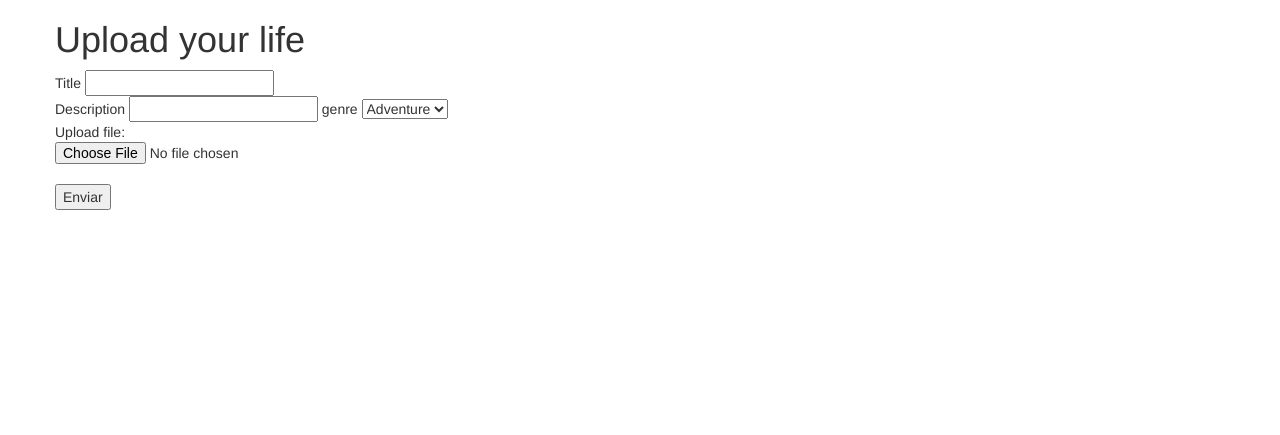
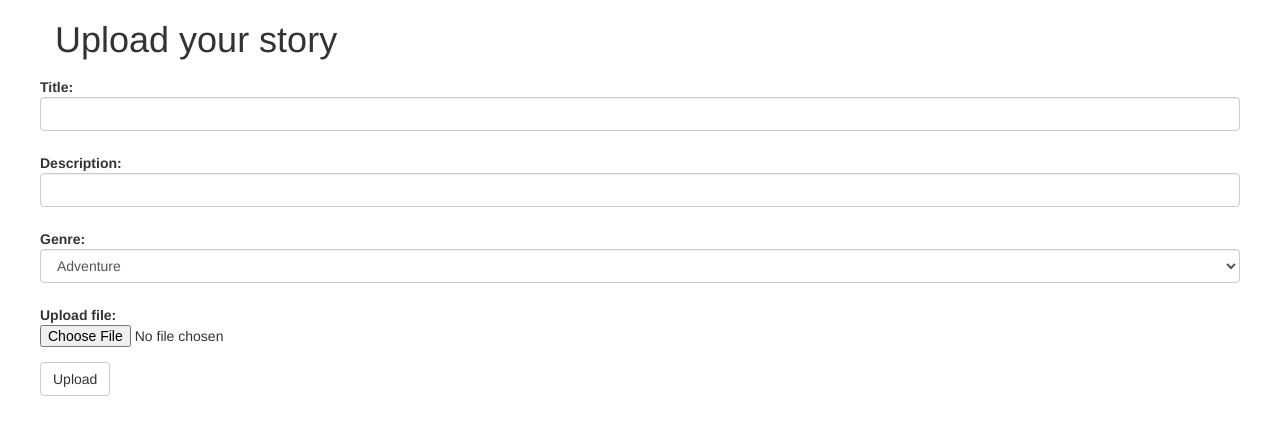
Before and after one commit to SureSRM/L100L_Service, a PHP site: page /upload.php in a window 1280 px wide. Shown: the top 435 px of the page. Run offline with PHP 8.4, Linux system fonts and the light colour scheme; the visitor is signed in with stand-in values (Sample User, id 1).

Commit message:
Cosmetic changes

```diff
--- a/www/html/index.php
+++ b/www/html/index.php
@@ -9,6 +9,7 @@
       <div class="jumbotron text-center">
         <h1> Live 100 lifes </h1>
         <p>New adventures are waiting for you!</p>
+        <input type="button" class="btn btn-info" value="Upload yours" onclick="location.href = '/upload.php';">
       </div>
       <div class="container">
         <div class="row">
@@ -28,7 +29,7 @@
                 </div>
                 <div class="media-body">
                   <h3 class="media-heading">
-                    <a href='life/<?= $story['id'] ?>'>
+                    <a href='story/<?= $story['id'] ?>'>
                       <?= $story['title'] ?>
                     </a>
                     <small> by <?= $story['author'] ?> </small>
--- a/www/html/upload.php
+++ b/www/html/upload.php
@@ -25,7 +25,7 @@
       }
       if (!move_uploaded_file(
           $_FILES['user_file']['tmp_name'],
-          sprintf('life/%s', $id
+          sprintf('story/%s', $id
           )
       )) {
           throw new RuntimeException('Failed to move uploaded file.');
@@ -46,7 +46,7 @@
       <div class="row">
         <h1> Your story was uploaded!</h1>
         <h1> Share it: </br> </h1>
-        <code> <?php echo "{$_SERVER['HTTP_HOST']}/life/{$id}" ?> </code>
+        <code> <?php echo "{$_SERVER['HTTP_HOST']}/story/{$id}" ?> </code>
       </div>
       </div>
 <?php
@@ -71,16 +71,22 @@
     <body>
           <div class="container">
             <div class="row">
-              <h1> Upload your life </h1>
+              <h1> Upload your story </h1>
 
-              <form enctype="multipart/form-data" action="upload.php" method="POST">
+              <form enctype="multipart/form-data" action="upload.php" method="POST" class="form-horizontal">
                 <input type="hidden" name="MAX_FILE_SIZE" value="30000" />
 
-                Title <input type="text" name="title"/>
-                </br>
-                Description <input type="text" name="description"/>
-
-                genre <select name="genre"/>
+                <div class="form-group">
+                  <label for=title class="control-label" >Title:</label>
+                  <input type="text" name="title" class="form-control"/>
+                </div>
+                <div class="form-group">
+                  <label for=description class="control-label" >Description:</label>
+                  <input type="text" name="description" class="form-control"/>
+                </div>
+                <div class="form-group">
+                  <label for=genre class="control-label" >Genre:</label>
+                  <select class="form-control" name="genre" class="form-control"/>
                     <option value="Adventure">Adventure</option>
                     <option value="Action">Action</option>
                     <option value="Drama">Drama</option>
@@ -88,11 +94,16 @@
                     <option value="Mistery">Mistery</option>
                     <option value="Scifi">Scifi</option>
                   </select>
-
-                </br>
-                Upload file: <input name="user_file" type="file" />
-                </br>
-                <input type="submit" name="submit_button" value="Enviar"/>
+                </div>
+                <div class="form-group">
+                  <label for=user_file class="control-label" >Upload file:</label>
+                  <input name="user_file" type="file" class="file"/>
+                </div>
+                <div class="form-group">
+                  <input type="submit" name="submit" value="Upload" class="btn btn-default"
+                      data-show-preview="false"/>
+                </div>
+                </form>
               </div>
             </div>
     </body>
```
Also changed, not shown: www/html/login.php (+19 -39 lines). Lines whose indentation alone changed are shown as unchanged.
